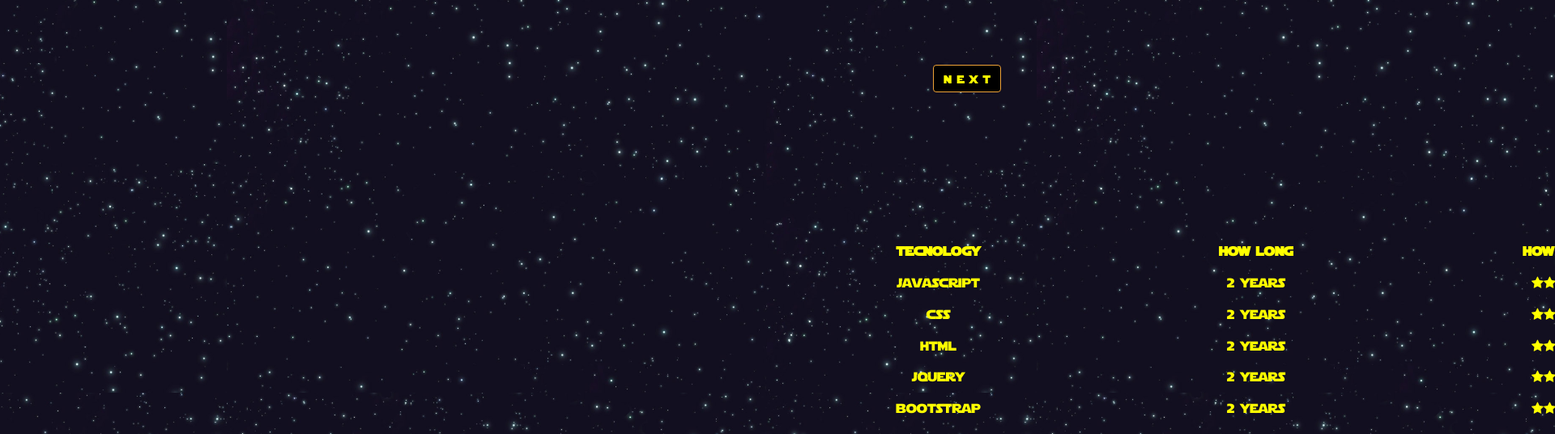
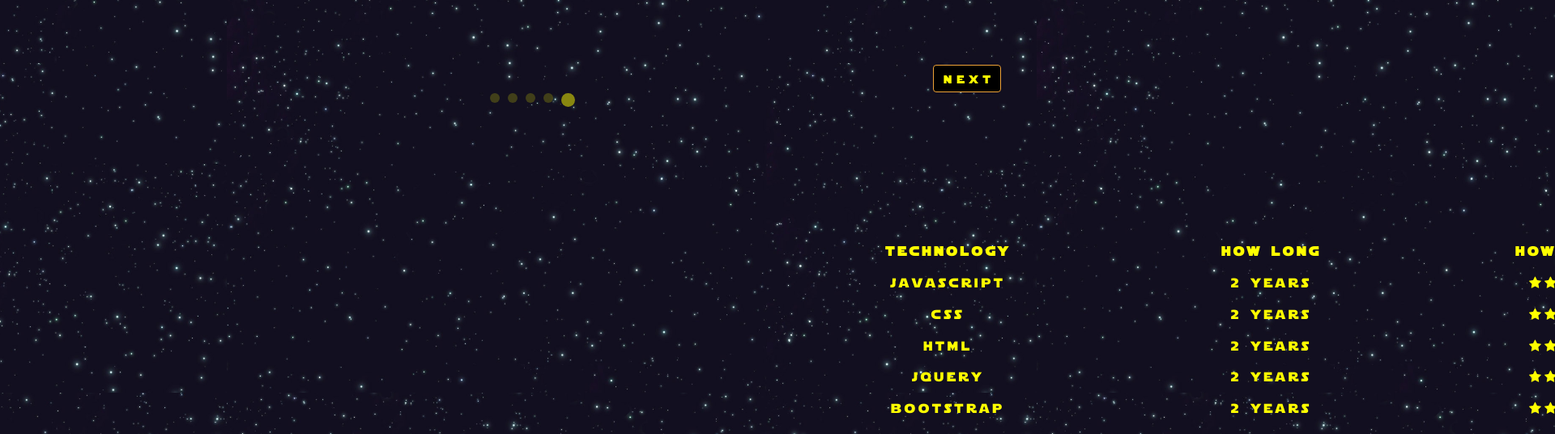
Before and after one commit to skatt931/Star-Portfolio, a website: page app/index.html in a window 1280 px wide. Shown: the part 640-1176 px from the top of the page at 81% size, 1920 px wide, since content can reach past the window. Drawn offline with Linux system fonts and the light colour scheme.

Commit message:
add scrollspy and tooltips for it

```diff
--- a/app/index.html
+++ b/app/index.html
@@ -26,8 +26,18 @@
 	<!--CSS-->
 	<link rel="stylesheet" href="css/main.css">
 </head>
-<body>
-
+<body data-spy="scroll" data-target="#scrolling-progress" data-offset="10">
+<nav id="scrolling-progress" class="navbar navbar-inverse navbar-fixed-bottom">
+	<div class="collapse navbar-collapse" id="myNavbar">
+		<ul class="nav navbar-nav" style="width: 500px;">
+			<li><a href="#first-block" data-toggle="tooltip" title="Ihor Kurnytskyi"></a></li>
+			<li><a href="#second-block" data-toggle="tooltip" title="Technologies"></a></li>
+			<li><a href="#third-block" data-toggle="tooltip" title="About me"></a></li>
+			<li><a href="#fourth-block" data-toggle="tooltip" title="My experience"></a></li>
+			<li><a href="#fifth-block" data-toggle="tooltip" title="Contacts"></a></li>
+		</ul>
+	</div>
+</nav>
 	<div id="first-block" class="container animation-block">
 		<div class="row">
 			<div class="col-md-2"></div>
@@ -48,7 +58,7 @@
 				<thead>
 				<tr>
 					<!--<th>#</th>-->
-					<th class="text-center">tecnology</th>
+					<th class="text-center">technology</th>
 					<th class="text-center">how long</th>
 					<th class="text-center">how good</th>
 				</tr>
--- a/app/js/common.js
+++ b/app/js/common.js
@@ -10,6 +10,7 @@ $(function() {
 			$("#second-block").css("left", (70 - (scroled*0.1)) + "%");
 			$("#third-block").css("left", (120 - (scroled*0.1)) + "%");
 			$("#fourth-block").css("left", (205 - (scroled*0.1)) + "%");
+			$("#fifth-block").css("left", (270 - (scroled*0.1)) + "%");
 
 			$("body").css("background-position-x",(100 + (scroled * 0.25)) + "%");
 		});
--- a/sass/main.scss
+++ b/sass/main.scss
@@ -31,14 +31,6 @@ p {
 td, th {
   border: none !important;
 }
-#next {
-  position: fixed;
-  top: 90%;
-  left: 90%;
-  font-family: starjedi;
-  background-color: black;
-  color: yellow;
-}
 
 ::-webkit-scrollbar {
   display: none;
@@ -46,21 +38,51 @@ td, th {
 
 body {
   font-size: 16px;
+  letter-spacing: 4px;
   min-width: 320px;
   //height: 2600px;
   position: relative;
   line-height: 1.2;
   //font-family: "RobotoRegular", sans-serif;
-  //overflow: hidden;
+  overflow: hidden;
   background-image: url('../img/background.jpg');
   //background-position-x: 100%;
   background-size: 1000px;
 
 }
+#scrolling-progress {
+  background: none;
+  border: none;
+  z-index: 1;
+  ul{
+   margin-left: 600px;
+  }
+  li {
+    a {
+      width: 12px;
+      height: 12px;
+      padding: 0;
+      border-radius: 50%;
+      margin: 5px;
+      opacity: 0.2;
+      background-color: yellow;
+
+    }
+  }
+  .active {
+    margin-bottom: 10px;
+    a {
+      width: 17px;
+      height: 17px;
+      opacity: 0.5;
+    }
+  }
+}
 
 .animation-block {
   height: 680px;
   padding-top: 100px;
+  z-index: 0;
 }
 
 .animation-block:last-child {
@@ -112,6 +134,7 @@ body {
     color: yellow;
     line-height: 30px;
     list-style-type: none;
+    letter-spacing: 1px;
   }
 }
 
@@ -127,6 +150,16 @@ body {
   }
 }
 
+#next {
+  position: fixed;
+  top: 90%;
+  left: 90%;
+  font-family: starjedi;
+  background-color: black;
+  color: yellow;
+  z-index: 2;
+}
+
 .hidden {
   display: none;
 }
```
Also changed, not shown: app/css/main.css, app/css/main.min.css.
